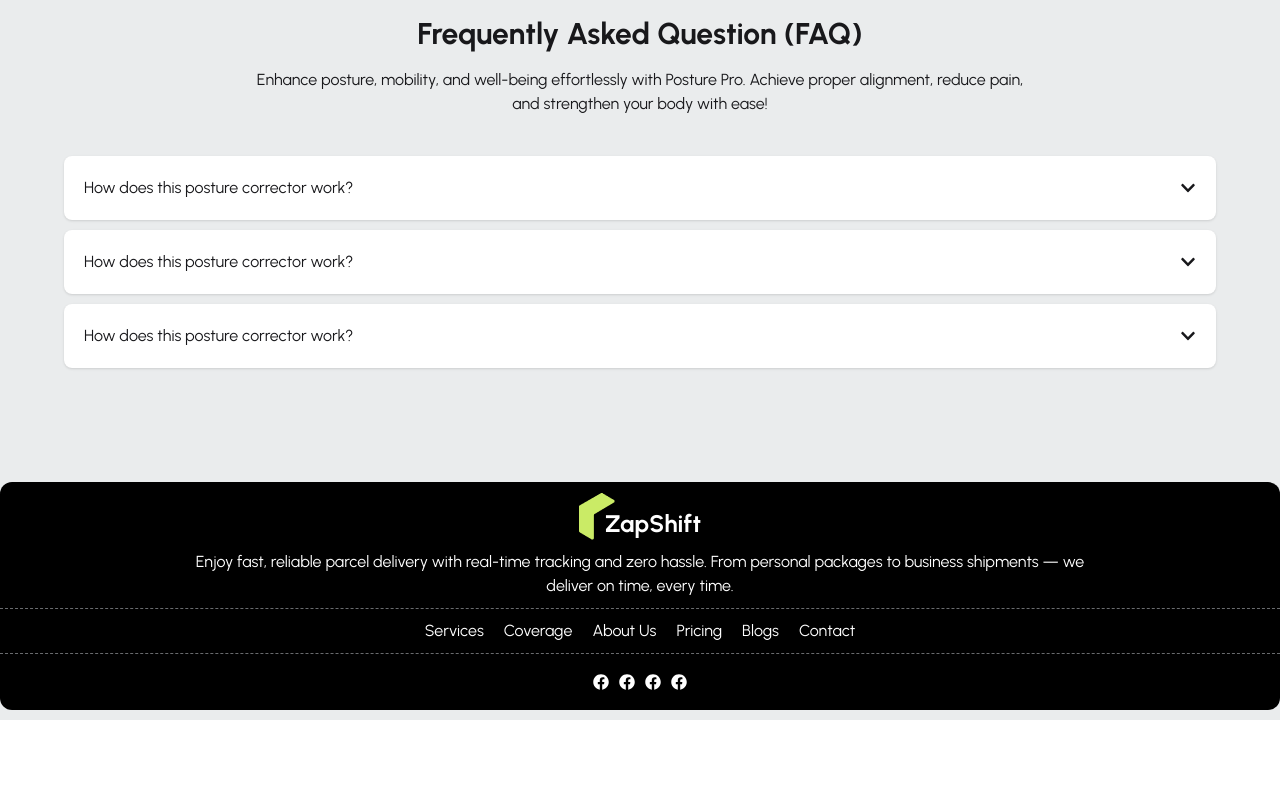
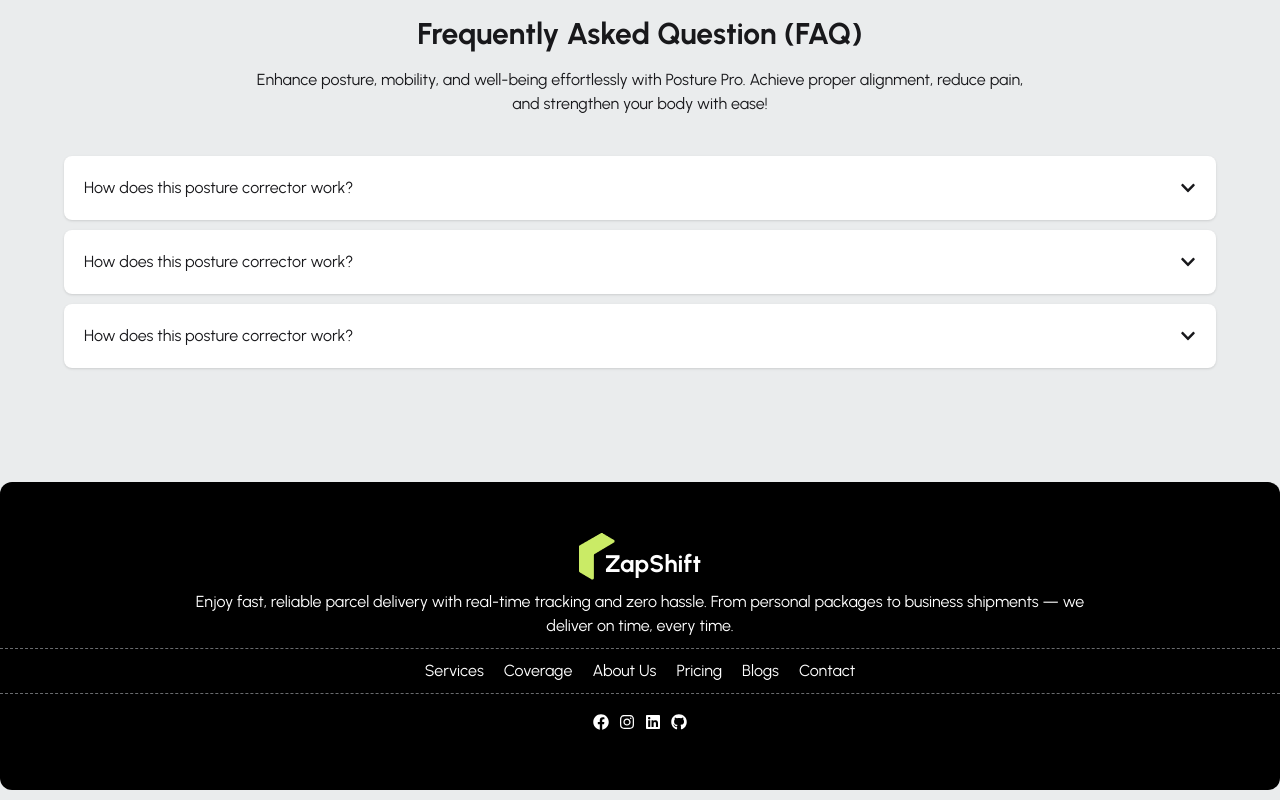
Before and after one commit to Nur-Nayeem/ZapShiftDeliveryWebApp, a React (Vite) app: page / in a window 1280 px wide. Shown: the part 3688-4488 px from the top of the page. Before the commit the page ends 4408 px from the top, so only its background shows below. Built offline with nearby package versions, Linux system fonts and the light colour scheme.

Commit message:
group all home components

```diff
--- a/src/components/HowItWorks/HowItworks.jsx
+++ b/src/components/HomeComponents/HowItWorks/HowItworks.jsx
@@ -1,5 +1,5 @@
 import React from "react";
-import pickup from "../../assets/bookingIcon.png";
+import pickup from "../../../assets/bookingIcon.png";
 import HowItWorksCard from "./HowItWorksCard";
 
 const HowItworks = () => {
--- a/src/components/OurServeice/ServiceCard.jsx
+++ b/src/components/HomeComponents/OurServeice/ServiceCard.jsx
@@ -1,5 +1,5 @@
 import React from "react";
-import service from "../../assets/service.png";
+import service from "../../../assets/service.png";
 const ServiceCard = () => {
   return (
     <div className="px-3.5 py-5 bg-white rounded-2xl flex flex-col items-center justify-center cursor-pointer hover:bg-primary">
--- a/src/components/ProcessSection/ProcessSection.jsx
+++ b/src/components/HomeComponents/ProcessSection/ProcessSection.jsx
@@ -1,5 +1,5 @@
 import React from "react";
-import safeDelivery from "../../assets/safe-delivery.png";
+import safeDelivery from "../../../assets/safe-delivery.png";
 const ProcessSection = () => {
   return (
     <div className="space-y-5">
--- a/src/components/ReviewsOfClients/ReviewsOfClients.jsx
+++ b/src/components/HomeComponents/ReviewsOfClients/ReviewsOfClients.jsx
@@ -6,7 +6,7 @@ import {
   Navigation,
   Autoplay,
 } from "swiper/modules";
-import image from "../../assets/customer-top.png";
+import image from "../../../assets/customer-top.png";
 
 import "swiper/css";
 import "swiper/css/pagination";
--- a/src/components/banner/carosal.jsx
+++ b/src/components/HomeComponents/banner/carosal.jsx
@@ -7,9 +7,9 @@ import "swiper/css/pagination";
 import "swiper/css/navigation";
 
 import { Autoplay, Pagination, Navigation } from "swiper/modules";
-import img1 from "../../assets/banner/banner1.png";
-import img2 from "../../assets/banner/banner2.png";
-import img3 from "../../assets/banner/banner3.png";
+import img1 from "../../../assets/banner/banner1.png";
+import img2 from "../../../assets/banner/banner2.png";
+import img3 from "../../../assets/banner/banner3.png";
 import { Link } from "react-router";
 import { BsArrowUpRightCircleFill } from "react-icons/bs";
 export default function HeroSlider() {
--- a/src/components/footer/Footer.jsx
+++ b/src/components/footer/Footer.jsx
@@ -1,7 +1,7 @@
 import React from "react";
 import Logo from "../navbar/Logo";
 import { NavLink } from "react-router";
-import { FaFacebook } from "react-icons/fa";
+import { FaFacebook, FaGithub, FaInstagram, FaLinkedin } from "react-icons/fa";
 
 const Footer = () => {
   const links = (
@@ -27,7 +27,7 @@ const Footer = () => {
     </>
   );
   return (
-    <div className="text-center flex flex-col w-full">
+    <div className="text-center flex flex-col w-full py-10">
       <div className="max-w-4xl mx-auto flex flex-col  justify-center items-center space-y-2.5 my-2.5">
         <Logo />
         <p>
@@ -41,9 +41,9 @@ const Footer = () => {
       </ul>
       <div className="flex justify-center items-center gap-2.5 my-5">
         <FaFacebook />
-        <FaFacebook />
-        <FaFacebook />
-        <FaFacebook />
+        <FaInstagram />
+        <FaLinkedin />
+        <FaGithub />
       </div>
     </div>
   );
```
Also changed, not shown: src/components/HomeComponents/PerterBrands/PartnerBrands.jsx (renamed from src/components/PerterBrands/PartnerBrands.jsx, +7 -7 lines), src/pages/Home/Home.jsx (+7 -7 lines), src/components/HomeComponents/HowItWorks/HowItWorksCard.jsx (renamed from src/components/HowItWorks/HowItWorksCard.jsx), src/components/HomeComponents/OurServeice/OurServices.jsx (renamed from src/components/OurServeice/OurServices.jsx), src/components/HomeComponents/frequentlyAskedQna/FrequentlyAskedqn.jsx (renamed from src/components/frequentlyAskedQna/FrequentlyAskedqn.jsx), src/components/HomeComponents/frequentlyAskedQna/QnaCard.jsx (renamed from src/components/frequentlyAskedQna/QnaCard.jsx).
